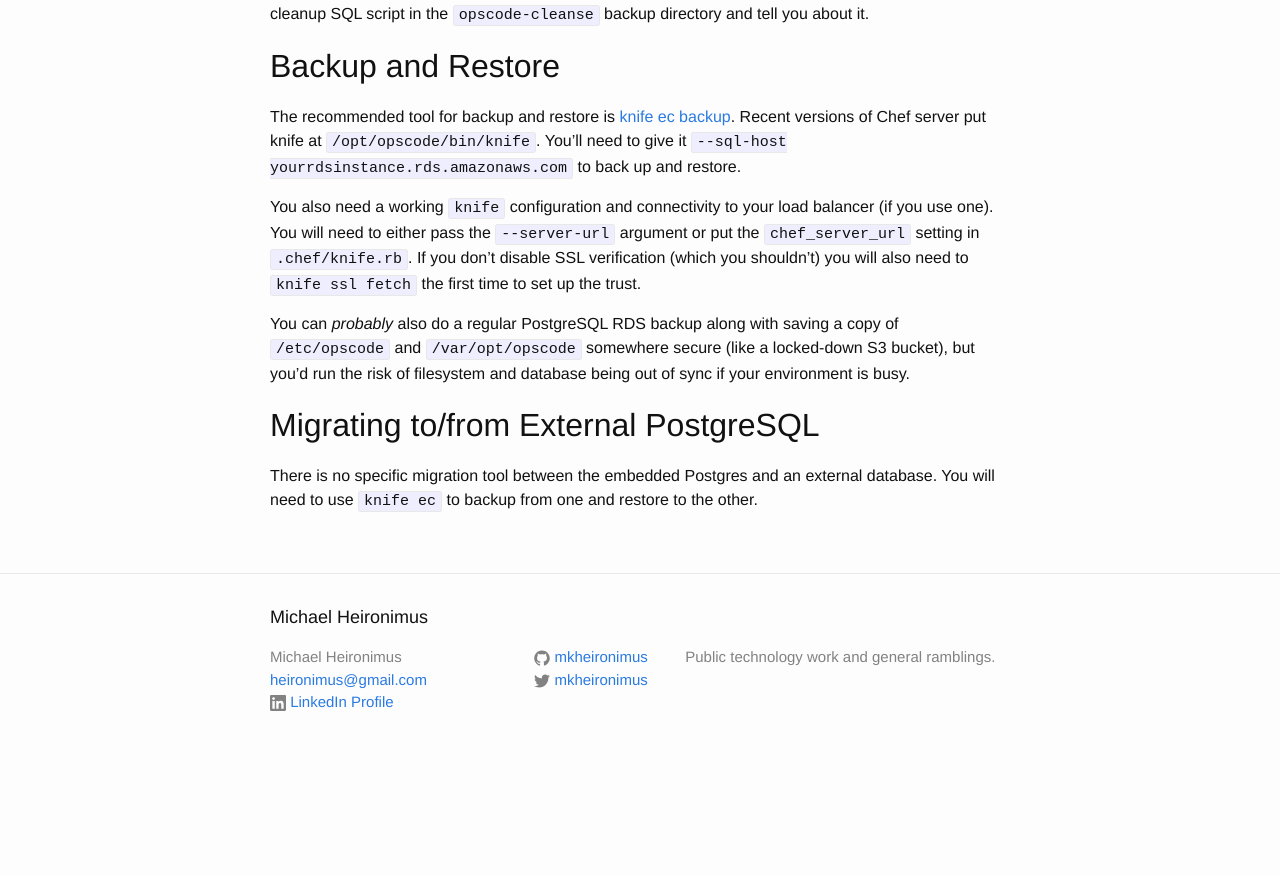
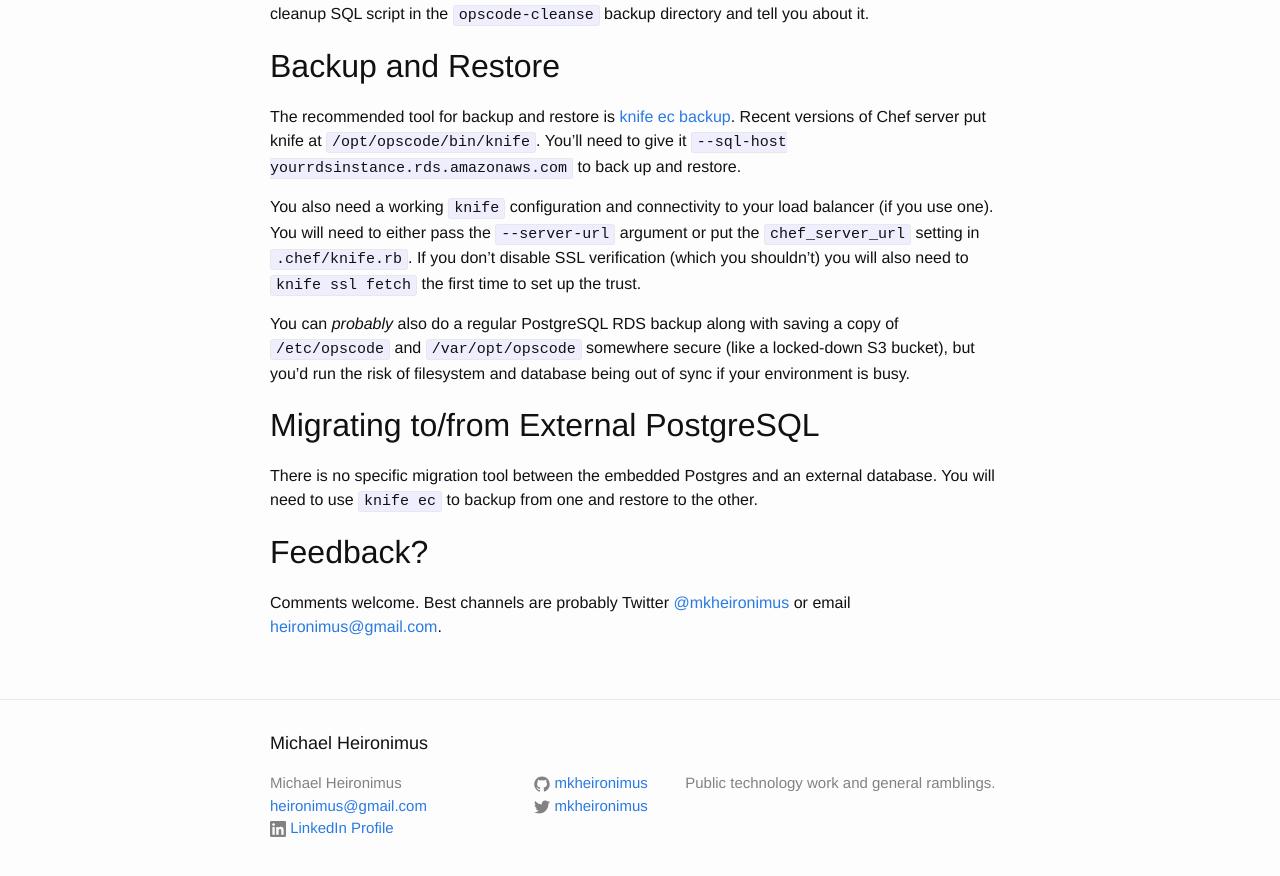
Before and after one commit to mkheironimus/mkheironimus.github.io, a Jekyll site: the page built from _posts/2016-04-11-connecting-chef-server-to-amazon-rds.md, in a window 1280 px wide and 900 px high, scrolled down 1418 px. Shown: the top 876 px of the window. Built offline with Jekyll 4.4.1, drawn with Linux system fonts in a browser that asks for light colours; before the commit the page ends 2192 px from its top, so only the background shows below that.

Commit message:
Finish post.

```diff
--- a/_posts/2016-04-11-connecting-chef-server-to-amazon-rds.md
+++ b/_posts/2016-04-11-connecting-chef-server-to-amazon-rds.md
@@ -99,3 +99,9 @@ out of sync if your environment is busy.
 There is no specific migration tool between the embedded Postgres and an
 external database. You will need to use `knife ec` to backup from one and
 restore to the other.
+
+## Feedback?
+
+Comments welcome. Best channels are probably Twitter
+[@mkheironimus](https://twitter.com/mkheironimus) or email
+[heironimus@gmail.com](mailto:heironimus@gmail.com).
```
